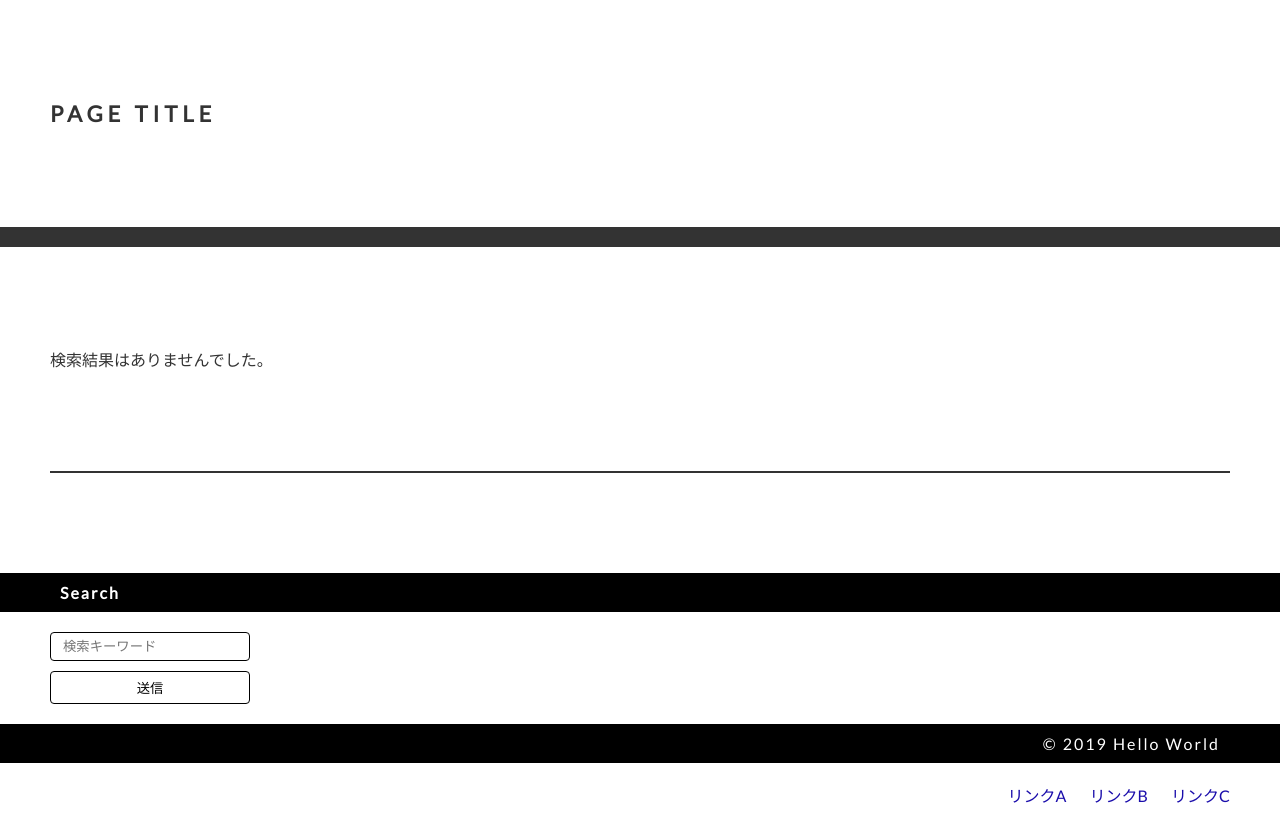
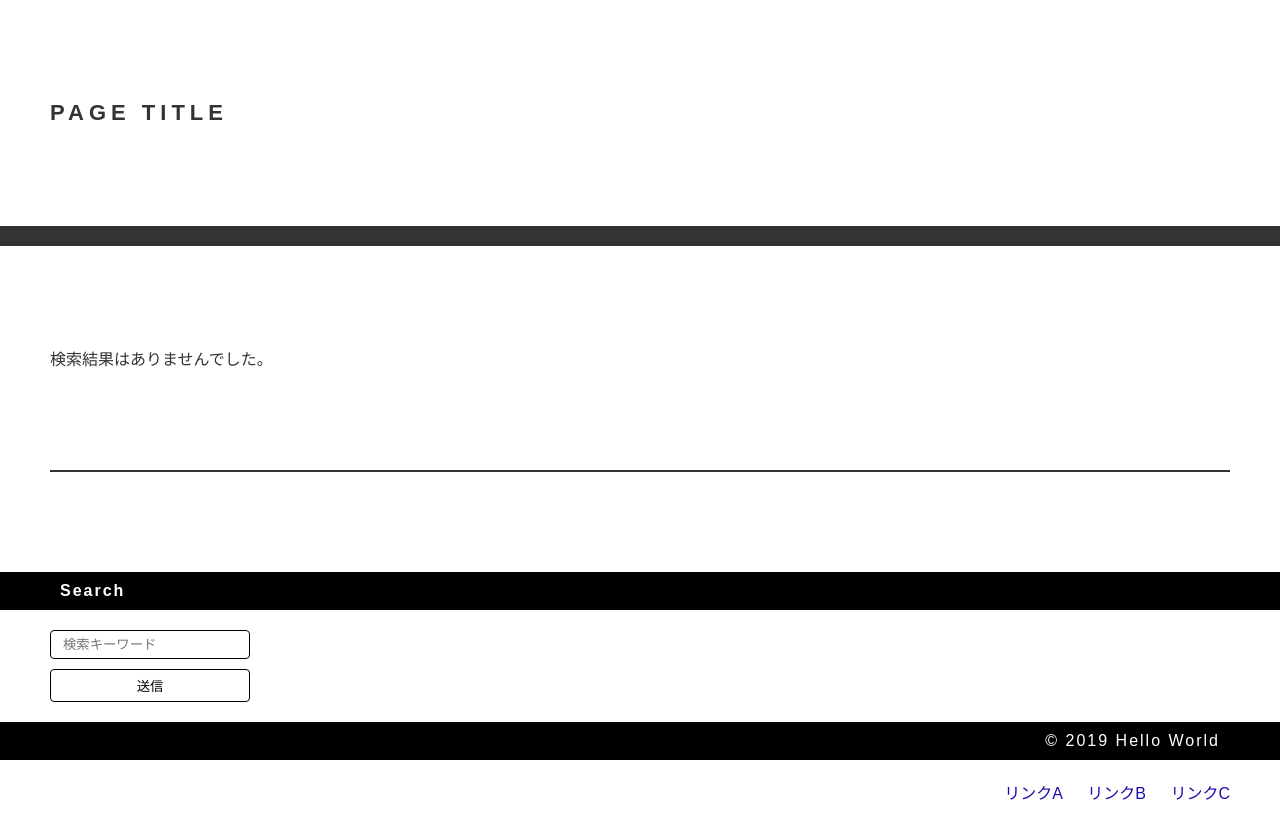
Before and after one commit to naritotakizawa/django-narito-blog2, a Django app: template nblog2/templates/nblog2/note_list.html in a window 1280 px wide. After the commit the page ends 800 px from the top, so only its background shows below. Run offline with Django 3.2, Linux system fonts and the light colour scheme; the template is opened without the code that fills it, so the values that code supplies are empty; parts of the project's set-up code (start-up, migrations or seed data) failed here and were passed over; some libraries are stand-ins or nearby versions; some web fonts are replaced.

Commit message:
フォントへんこう。google fontsからadobeに。latoからgill sans novaに

```diff
--- a/nblog2/static/nblog2/style.css
+++ b/nblog2/static/nblog2/style.css
@@ -21,7 +21,7 @@ a:hover {
 }
 
 body {
-    font-family: "Lato", "Noto Sans JP", sans-serif;
+    font-family: gill-sans-nova,  noto-sans-cjk-jp, sans-serif;
     font-size: 14px;
     color: #333;
 
--- a/nblog2/templates/nblog2/base.html
+++ b/nblog2/templates/nblog2/base.html
@@ -8,7 +8,17 @@
     <title>{% block meta_title %}{% endblock %}</title>
     <meta name="description" content="{% block meta_description %}{% endblock %}">
     <link rel="stylesheet" href="{% static 'nblog2/style.css' %}">
-    <link href="https://fonts.googleapis.com/css?family=Lato|Noto+Sans+JP&display=swap" rel="stylesheet">
+    <link rel="stylesheet" href="https://use.typekit.net/vrt4lod.css">
+    <script>
+      (function(d) {
+        var config = {
+          kitId: 'jjv2htu',
+          scriptTimeout: 3000,
+          async: true
+        },
+        h=d.documentElement,t=setTimeout(function(){h.className=h.className.replace(/\bwf-loading\b/g,"")+" wf-inactive";},config.scriptTimeout),tk=d.createElement("script"),f=false,s=d.getElementsByTagName("script")[0],a;h.className+=" wf-loading";tk.src='https://use.typekit.net/'+config.kitId+'.js';tk.async=true;tk.onload=tk.onreadystatechange=function(){a=this.readyState;if(f||a&&a!="complete"&&a!="loaded")return;f=true;clearTimeout(t);try{Typekit.load(config)}catch(e){}};s.parentNode.insertBefore(tk,s)
+      })(document);
+    </script>
     {% block extrahead %}{% endblock %}
 </head>
 <body>
```
